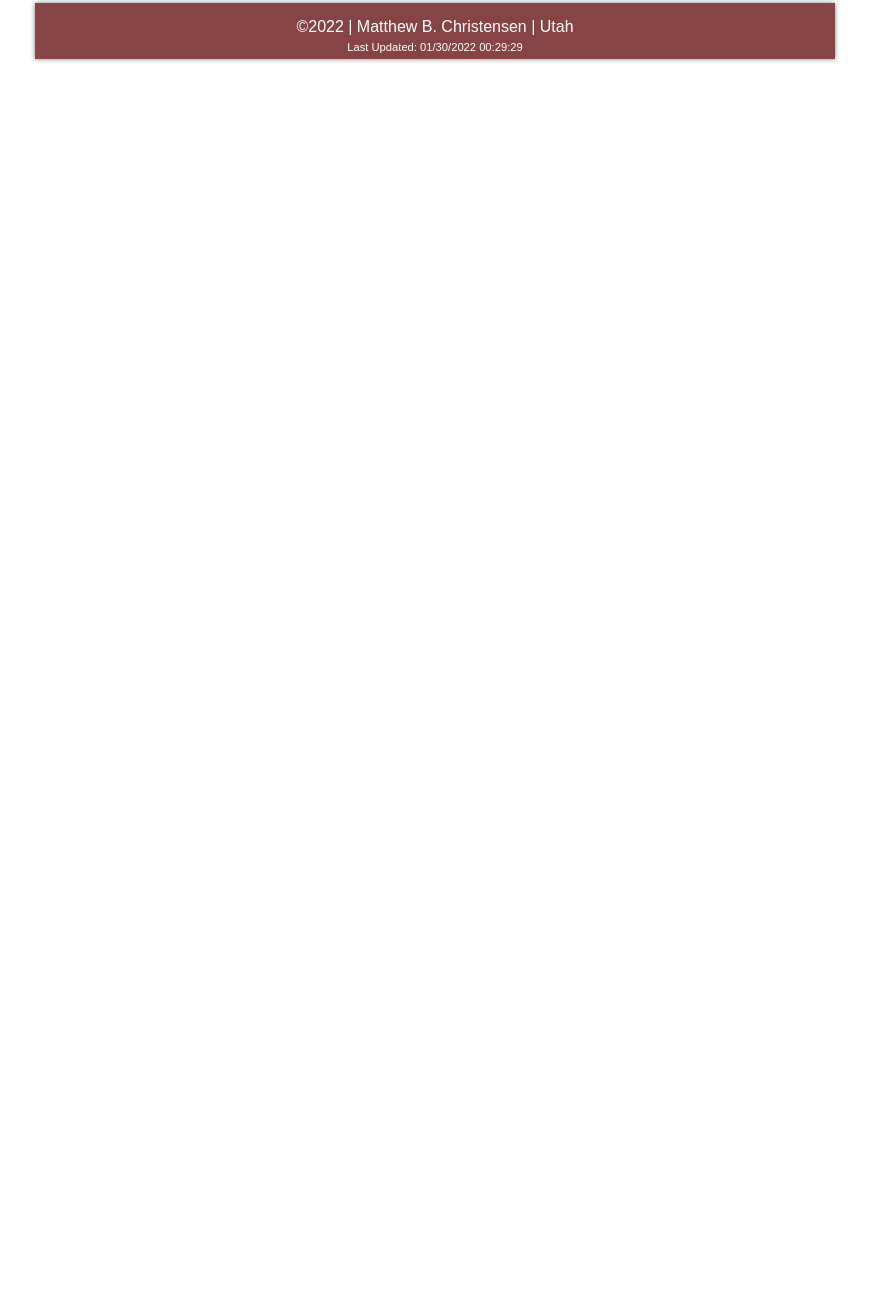
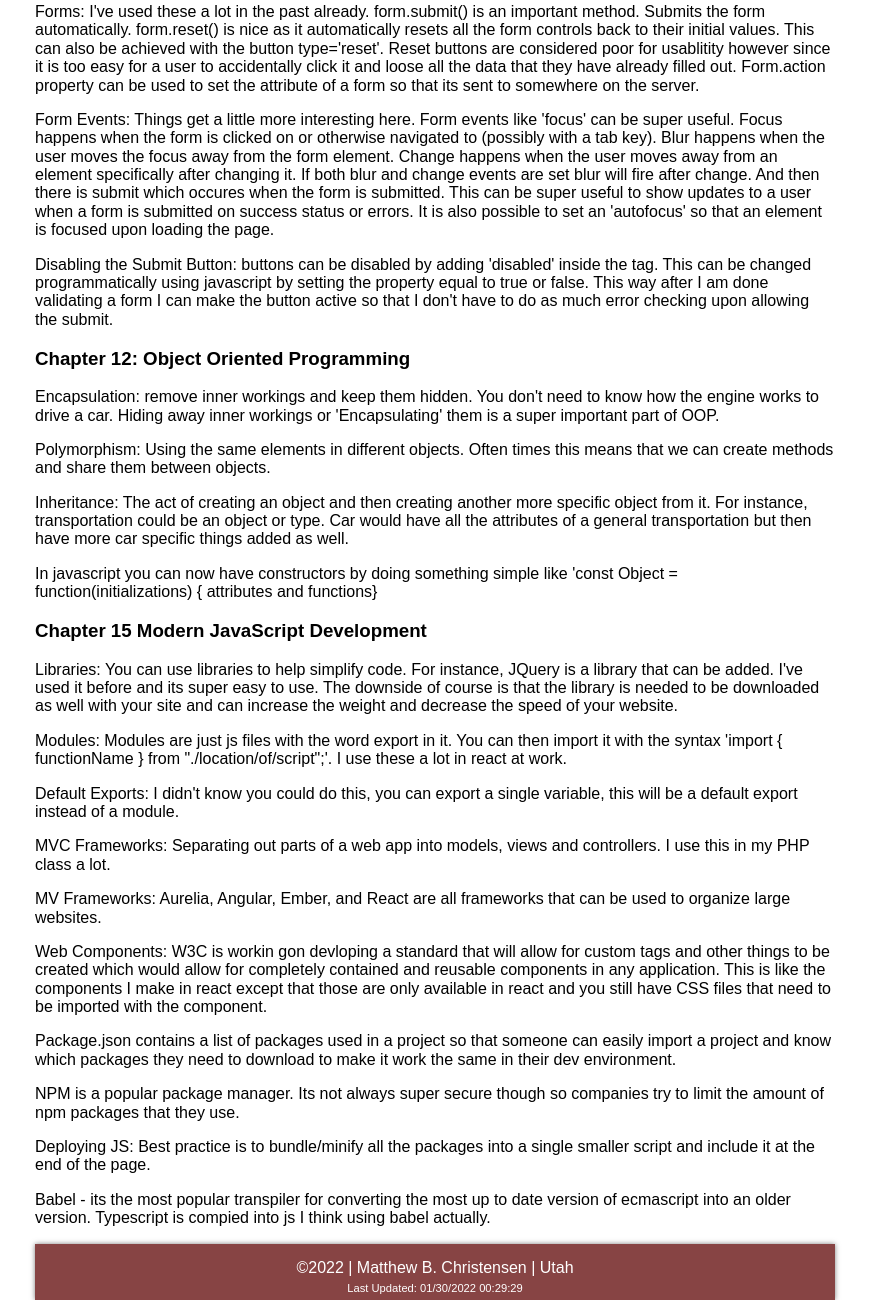
Before and after one commit to matthe68/WDD330_Portfolio, a plain HTML site: page week4/week4_notes.html in a window 1280 px wide. Shown: the part 211-1511 px from the top of the page, without its empty margins (205-1074 px from the left). Before the commit the page ends 800 px from the top, so only its background shows below. Drawn offline with Linux system fonts and the light colour scheme.

Commit message:
lots of new useful stuff in that last chapter

```diff
--- a/week4/week4_notes.html
+++ b/week4/week4_notes.html
@@ -25,9 +25,31 @@
   </h2>
   <hr>
   <h3>
-    Object Methods: this
+    Chapter 8: Forms
   </h3>
-
+  <p>Forms: I've used these a lot in the past already. form.submit() is an important method. Submits the form automatically. form.reset() is nice as it automatically resets all the form controls back to their initial values. This can also be achieved with the button type='reset'. Reset buttons are considered poor for usablitity however since it is too easy for a user to accidentally click it and loose all the data that they have already filled out. Form.action property can be used to set the attribute of a form so that its sent to somewhere on the server.</p>
+  <p>Form Events: Things get a little more interesting here. Form events like 'focus' can be super useful. Focus happens when the form is clicked on or otherwise navigated to (possibly with a tab key). Blur happens when the user moves the focus away from the form element. Change happens when the user moves away from an element specifically after changing it. If both blur and change events are set blur will fire after change. And then there is submit which occures when the form is submitted. This can be super useful to show updates to a user when a form is submitted on success status or errors. It is also possible to set an 'autofocus' so that an element is focused upon loading the page.</p>
+  <p>Disabling the Submit Button: buttons can be disabled by adding 'disabled' inside the tag. This can be changed programmatically using javascript by setting the property equal to true or false. This way after I am done validating a form I can make the button active so that I don't have to do as much error checking upon allowing the submit. </p>
+  <h3>
+    Chapter 12: Object Oriented Programming
+  </h3>
+  <p>Encapsulation: remove inner workings and keep them hidden. You don't need to know how the engine works to drive a car. Hiding away inner workings or 'Encapsulating' them is a super important part of OOP.</p>
+  <p>Polymorphism: Using the same elements in different objects. Often times this means that we can create methods and share them between objects.</p>
+  <p>Inheritance: The act of creating an object and then creating another more specific object from it. For instance, transportation could be an object or type. Car would have all the attributes of a general transportation but then have more car specific things added as well. </p>
+  <p>In javascript you can now have constructors by doing something simple like 'const Object = function(initializations) { attributes and functions}</p>
+  <h3>
+    Chapter 15 Modern JavaScript Development
+  </h3>
+  <p>Libraries: You can use libraries to help simplify code. For instance, JQuery is a library that can be added. I've used it before and its super easy to use. The downside of course is that the library is needed to be downloaded as well with your site and can increase the weight and decrease the speed of your website. </p>
+  <p>Modules: Modules are just js files with the word export in it. You can then import it with the syntax 'import { functionName } from "./location/of/script";'. I use these a lot in react at work. </p>
+  <p>Default Exports: I didn't know you could do this, you can export a single variable, this will be a default export instead of a module. </p>
+  <p>MVC Frameworks: Separating out parts of a web app into models, views and controllers. I use this in my PHP class a lot. </p>
+  <p>MV Frameworks: Aurelia, Angular, Ember, and React are all frameworks that can be used to organize large websites. </p>
+  <p>Web Components: W3C is workin gon devloping a standard that will allow for custom tags and other things to be created which would allow for completely contained and reusable components in any application. This is like the components I make in react except that those are only available in react and you still have CSS files that need to be imported with the component. </p>
+  <p>Package.json contains a list of packages used in a project so that someone can easily import a project and know which packages they need to download to make it work the same in their dev environment. </p>
+  <p>NPM is a popular package manager. Its not always super secure though so companies try to limit the amount of npm packages that they use. </p>
+  <p>Deploying JS: Best practice is to bundle/minify all the packages into a single smaller script and include it at the end of the page.</p>
+  <p>Babel - its the most popular transpiler for converting the most up to date version of ecmascript into an older version. Typescript is compied into js I think using babel actually. </p>
   <footer>
     &copy;2022 | Matthew B. Christensen | Utah
     <div id="last-updated"></div>
```
